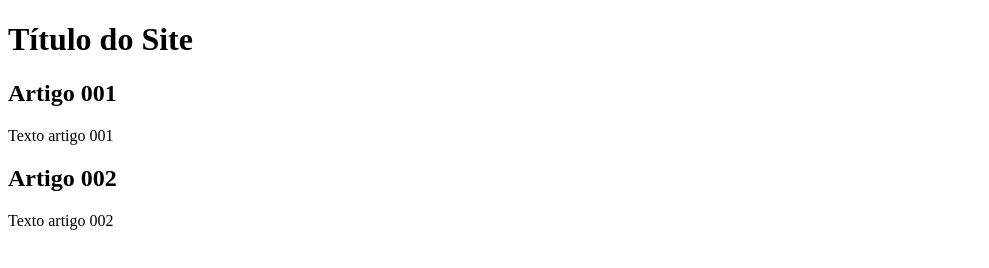
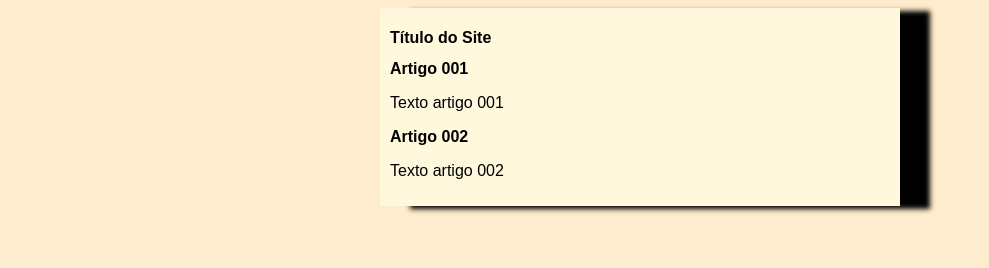
Before and after one commit to ThiagoPinheiro-dev/projeto-site, a plain HTML site: page index.html in a window 1280 px wide. Shown: the whole page, without its empty margins (0-989 px from the left). Drawn offline with Linux system fonts and the light colour scheme.

Commit message:
Iniciei o desing

```diff
--- a/index.html
+++ b/index.html
@@ -5,6 +5,7 @@
     <meta http-equiv="X-UA-Compatible" content="IE=edge">
     <meta name="viewport" content="width=device-width, initial-scale=1.0">
     <title>Títuto do Site</title>
+    <link rel="stylesheet" href="style.css">
 </head>
 <body>
     <main>
--- /dev/null
+++ b/style.css
@@ -0,0 +1,14 @@
+*{
+    font-family: arial;
+    font-size: 16px;
+}
+body{
+    background-color: blanchedalmond;
+}
+main{
+    background-color: cornsilk;
+    width: 500px;
+    margin: auto;
+    padding: 10px;
+    box-shadow: 30px 3px 5px rgba(0, 0, 0, 473 );
+}
```
